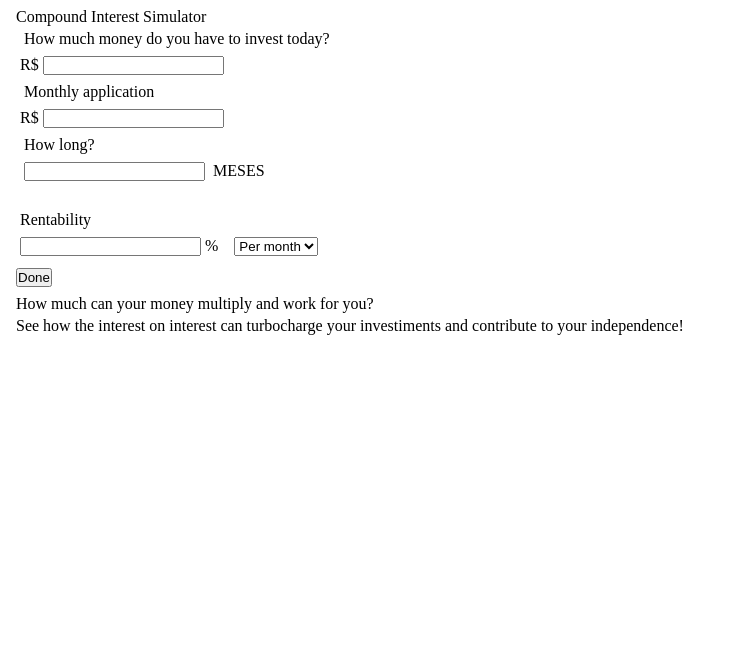
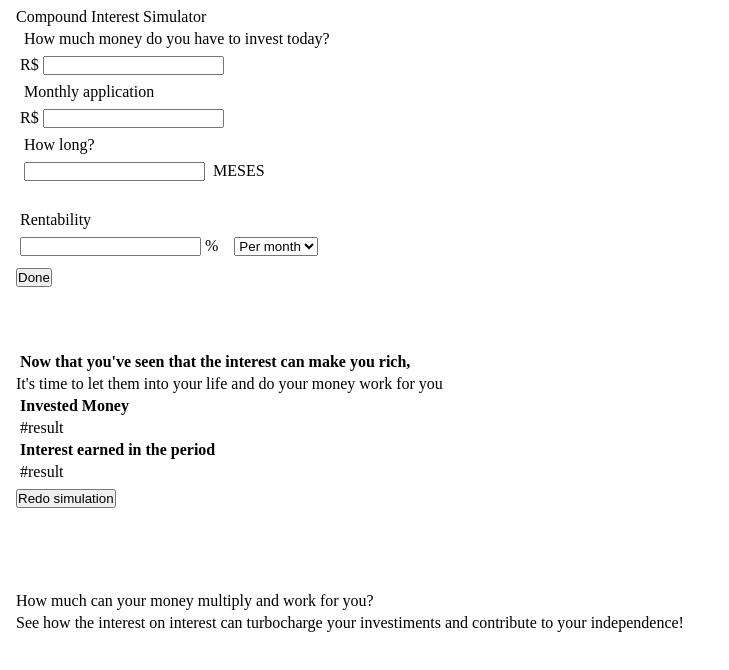
Before and after one commit to RogerXO/Investimentcalculator, a plain HTML site: page me poupe Copy/index.html in a window 1280 px wide. Shown: the whole page, without its empty margins (0-729 px from the left). Drawn offline with Linux system fonts and the light colour scheme.

Commit message:
second display added HTML

```diff
--- a/index.html
+++ b/me poupe Copy/index.html
@@ -8,7 +8,7 @@
     <link rel="stylesheet" href="style.css">
 </head>
 <body>
-    <main id = "left-display">
+    <main id = "first-left-display">
         <div class = "left-on-top">Compound Interest Simulator</div>
         <div class = group-1>
             <div class="info">
@@ -39,6 +39,33 @@
         <input type="button" value="Done" onclick = "done()">
     </main>
 
+    <br><br><br>
+
+    <div id="second-left-display">
+        <div class = "top-message">
+            <strong>Now that you've seen that the interest can make you rich,</strong>
+        </div>
+        <p>It's time to let them into your life and do your money work for you</p>
+        <div class = "investiment-result">
+            <strong>Invested Money</strong>
+            <div class="investment-result-value">
+                #result
+            </div>
+        </div>
+        <div class = "investiment-result">
+            <strong>Interest earned in the period</strong>
+            <div class="investment-result-value">
+                #result
+            </div>
+            <div class="result-value-box-full">
+
+            </div>
+        </div>
+        <button type="reset">Redo simulation</button>
+    </div>
+
+<br><br><br><br>
+
     <section id = "right-display">
         <div class="firts-right">
             How much can your money multiply and work for you?
--- a/style.css
+++ b/me poupe Copy/style.css
@@ -4,7 +4,7 @@
     text-decoration: none;
 }
 label{
-    display:block;
+    display: block;
 }
 
 .rentability-div{
```
Also changed, not shown: me poupe Copy/script.js (added).
